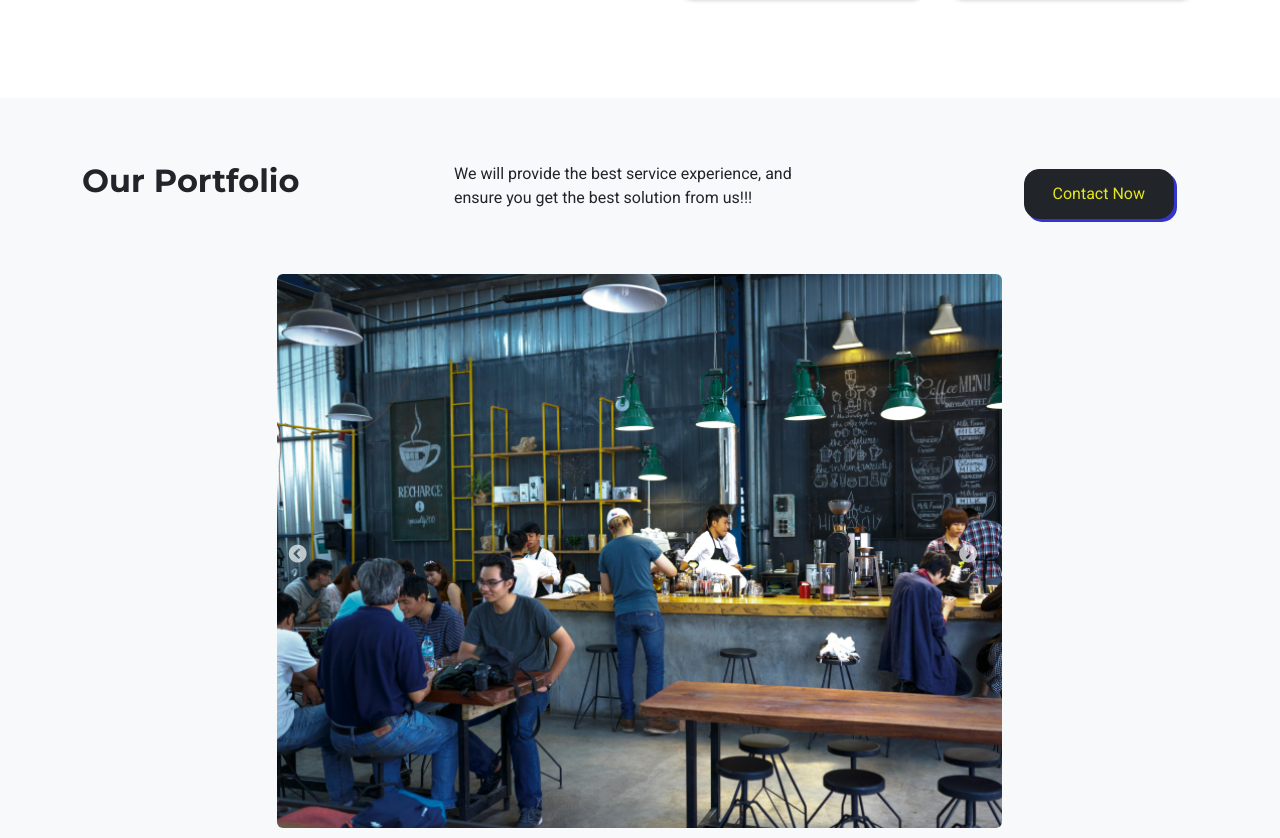
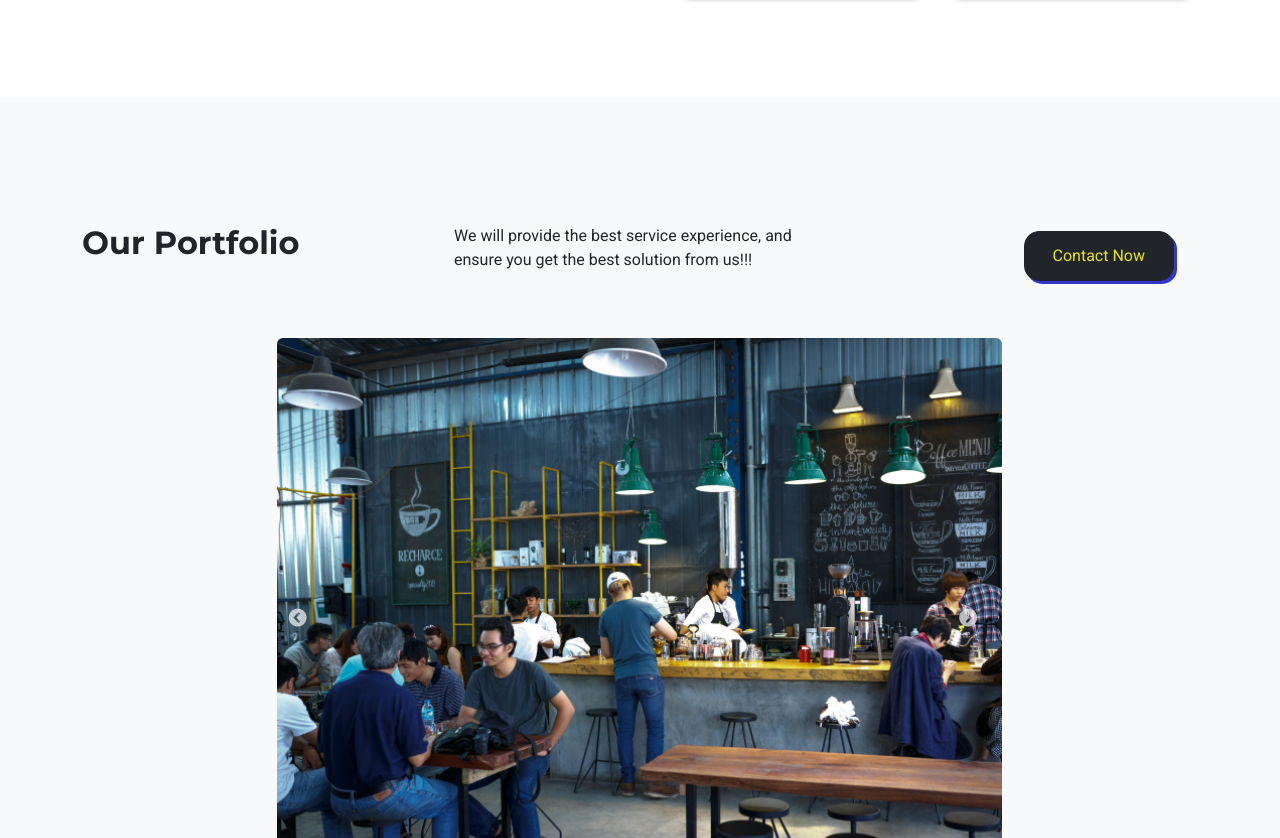
Before and after one commit to timmdkrtf/Template-Solution, a React (Vite) app: page / in a window 1280 px wide. Shown: the part 1509-2347 px from the top of the page. Built offline with nearby package versions, Linux system fonts and the light colour scheme.

Commit message:
edit link section

```diff
--- a/src/index.css
+++ b/src/index.css
@@ -57,8 +57,8 @@ body{
 }
 
 /* home */
-.home .container{
-  margin-top: 86px;
+.home{
+  padding-top: 86px;
 }
 
 .home .container .content{
@@ -462,6 +462,11 @@ body{
 .slick-prev:before, .slick-next:before {
   font-size: 20px !important;
   font-weight: 800;
+}
+
+#portfolio .row{
+  padding-top: 110px !important;
+  padding-bottom: 50px !important;
 }
 
 #portfolio .col-12 h2{
```
